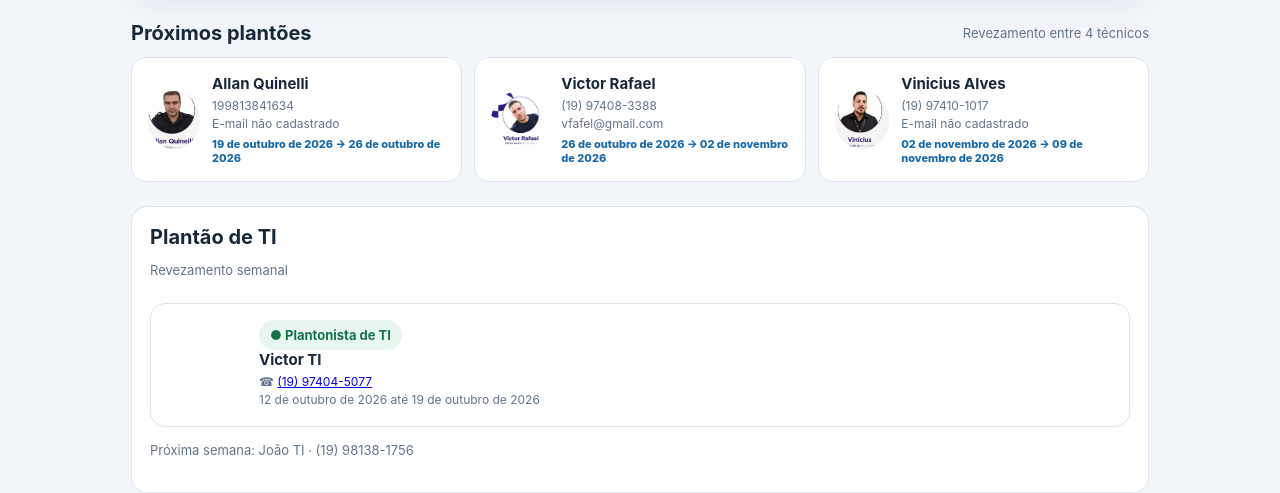
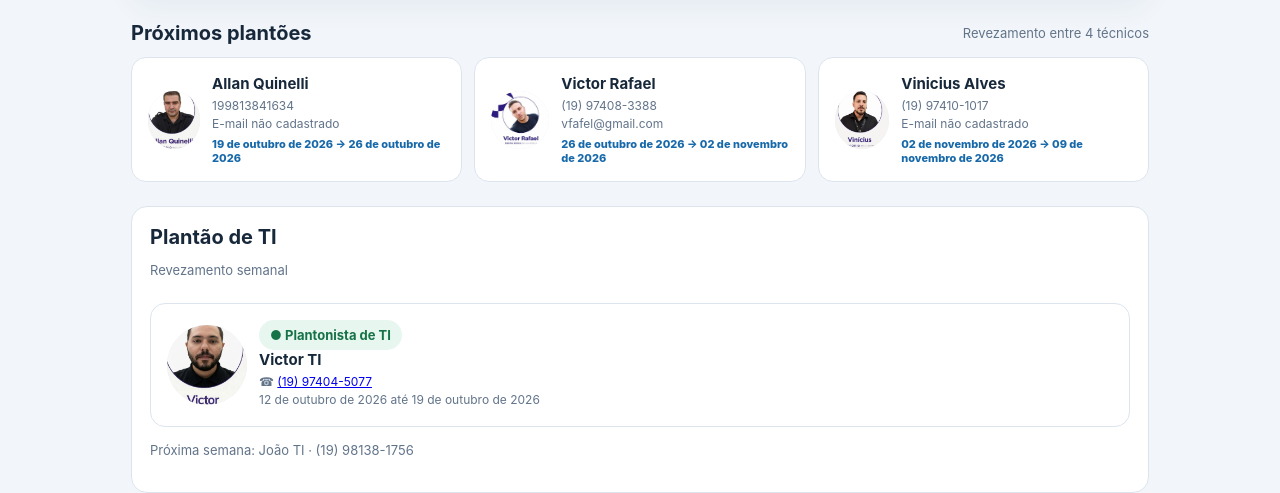
Before and after one commit to vitocrafael-spec/plantao-grupo-mercurio, a plain HTML site: page index.html in a window 1280 px wide. Shown: the part 312-805 px from the top of the page. Drawn offline with Linux system fonts and the light colour scheme.

Commit message:
Update index.html

```diff
--- a/index.html
+++ b/index.html
@@ -70,12 +70,12 @@ const DEFAULT_PEOPLE = [
  {
   name:"Victor TI",
   phone:"(19) 97404-5077",
-  photo:"fotos/victor-ti.png"
+  photo:"fotos/victor%20ti.png"
  },
  {
   name:"João TI",
   phone:"(19) 98138-1756",
-  photo:"fotos/joao-ti.png"
+  photo:"fotos/Joao%20ti.png"
  }
 ];
 const today = new Date();
```
